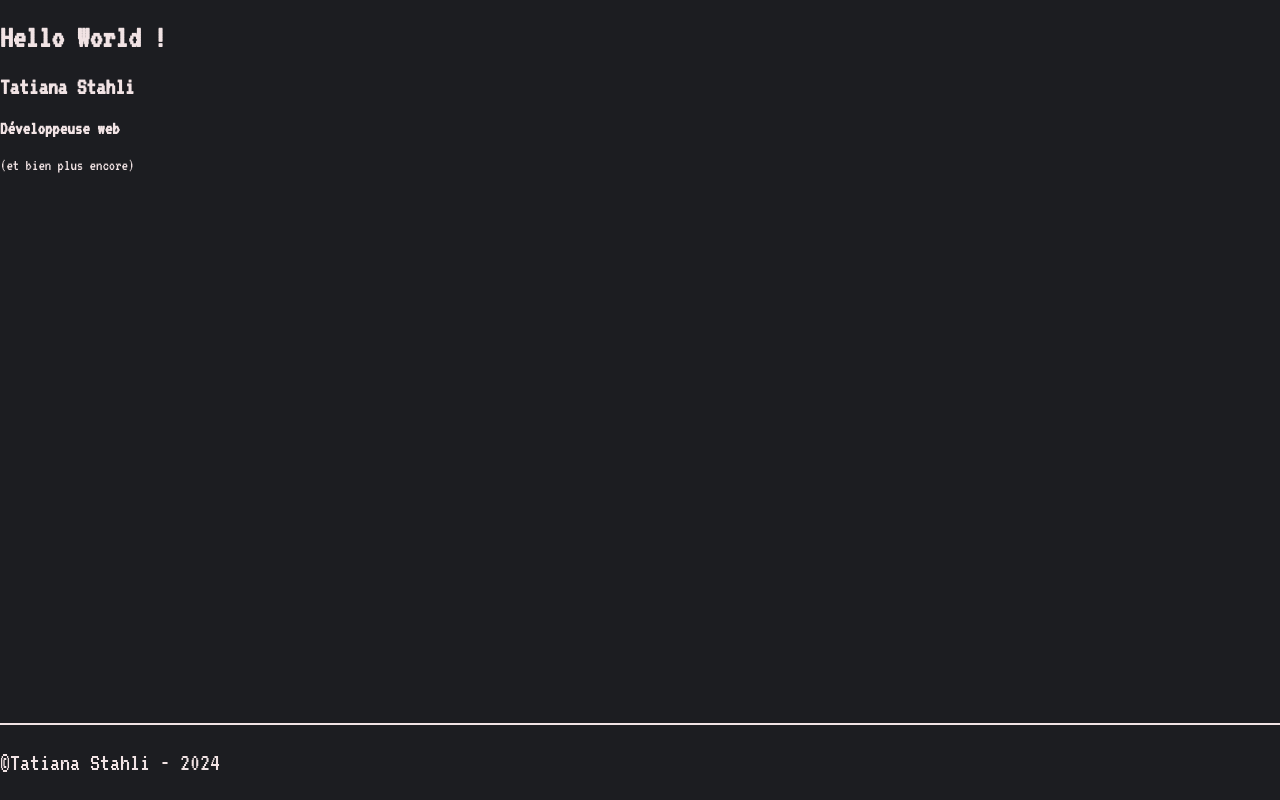
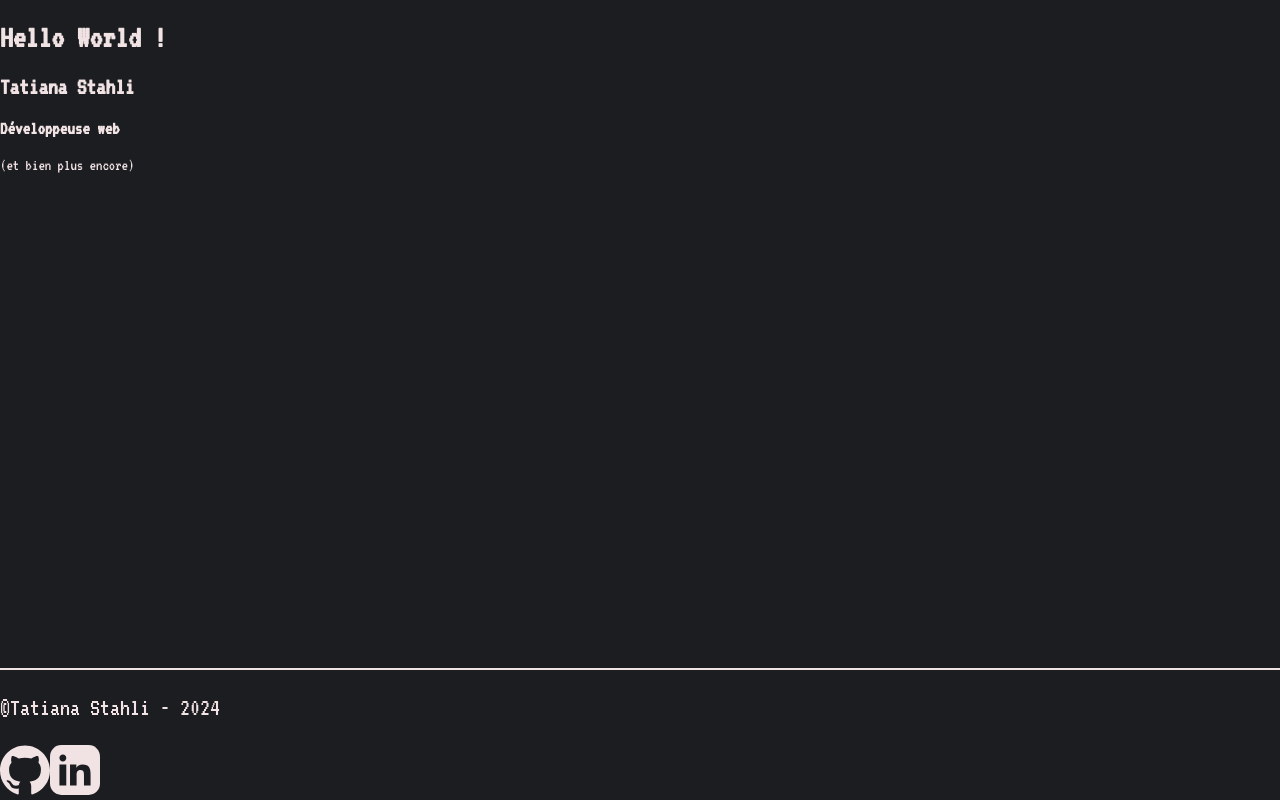
Before and after one commit to tatiana-sthl/portfolio2024, a React (Create React App) app: page / in a window 1280 px wide. Built offline with nearby package versions, Linux system fonts and the light colour scheme.

Commit message:
add icons in footer

```diff
--- a/src/components/Footer.js
+++ b/src/components/Footer.js
@@ -7,7 +7,9 @@
     <footer>
       <p>©Tatiana Stahli - 2024</p>
       <div className="social-icons">
-      <i class="fa-brands fa-linkedin"></i>
+        <svg xmlns="http://www.w3.org/2000/svg" width="50" height="50" shape-rendering="geometricPrecision" text-rendering="geometricPrecision" image-rendering="optimizeQuality" fill-rule="evenodd" clip-rule="evenodd" viewBox="0 0 640 640" fill="currentColor"><path d="M319.988 7.973C143.293 7.973 0 151.242 0 327.96c0 141.392 91.678 261.298 218.826 303.63 16.004 2.964 21.886-6.957 21.886-15.414 0-7.63-.319-32.835-.449-59.552-89.032 19.359-107.8-37.772-107.8-37.772-14.552-36.993-35.529-46.831-35.529-46.831-29.032-19.879 2.209-19.442 2.209-19.442 32.126 2.245 49.04 32.954 49.04 32.954 28.56 48.922 74.883 34.76 93.131 26.598 2.882-20.681 11.15-34.807 20.315-42.803-71.08-8.067-145.797-35.516-145.797-158.14 0-34.926 12.52-63.485 32.965-85.88-3.33-8.078-14.291-40.606 3.083-84.674 0 0 26.87-8.61 88.029 32.8 25.512-7.075 52.878-10.642 80.056-10.76 27.2.118 54.614 3.673 80.162 10.76 61.076-41.386 87.922-32.8 87.922-32.8 17.398 44.08 6.485 76.631 3.154 84.675 20.516 22.394 32.93 50.953 32.93 85.879 0 122.907-74.883 149.93-146.117 157.856 11.481 9.921 21.733 29.398 21.733 59.233 0 42.792-.366 77.28-.366 87.804 0 8.516 5.764 18.473 21.992 15.354 127.076-42.354 218.637-162.274 218.637-303.582 0-176.695-143.269-319.988-320-319.988l-.023.107z"/></svg>
+
+        <svg xmlns="http://www.w3.org/2000/svg" width="50" height="50" shape-rendering="geometricPrecision" text-rendering="geometricPrecision" image-rendering="optimizeQuality" fill-rule="evenodd" clip-rule="evenodd" viewBox="0 0 512 509.64" fill="currentColor"><rect width="512" height="509.64" rx="115.61" ry="115.61"/><path fill="#1C1D21" d="M204.97 197.54h64.69v33.16h.94c9.01-16.16 31.04-33.16 63.89-33.16 68.31 0 80.94 42.51 80.94 97.81v116.92h-67.46l-.01-104.13c0-23.81-.49-54.45-35.08-54.45-35.12 0-40.51 25.91-40.51 52.72v105.86h-67.4V197.54zm-38.23-65.09c0 19.36-15.72 35.08-35.08 35.08-19.37 0-35.09-15.72-35.09-35.08 0-19.37 15.72-35.08 35.09-35.08 19.36 0 35.08 15.71 35.08 35.08zm-70.17 65.09h70.17v214.73H96.57V197.54z"/></svg>
       </div>
 
     </footer>
```
Also changed, not shown: src/icons/github-icon.svg (added), src/icons/linkedin-square-icon.svg (added).
